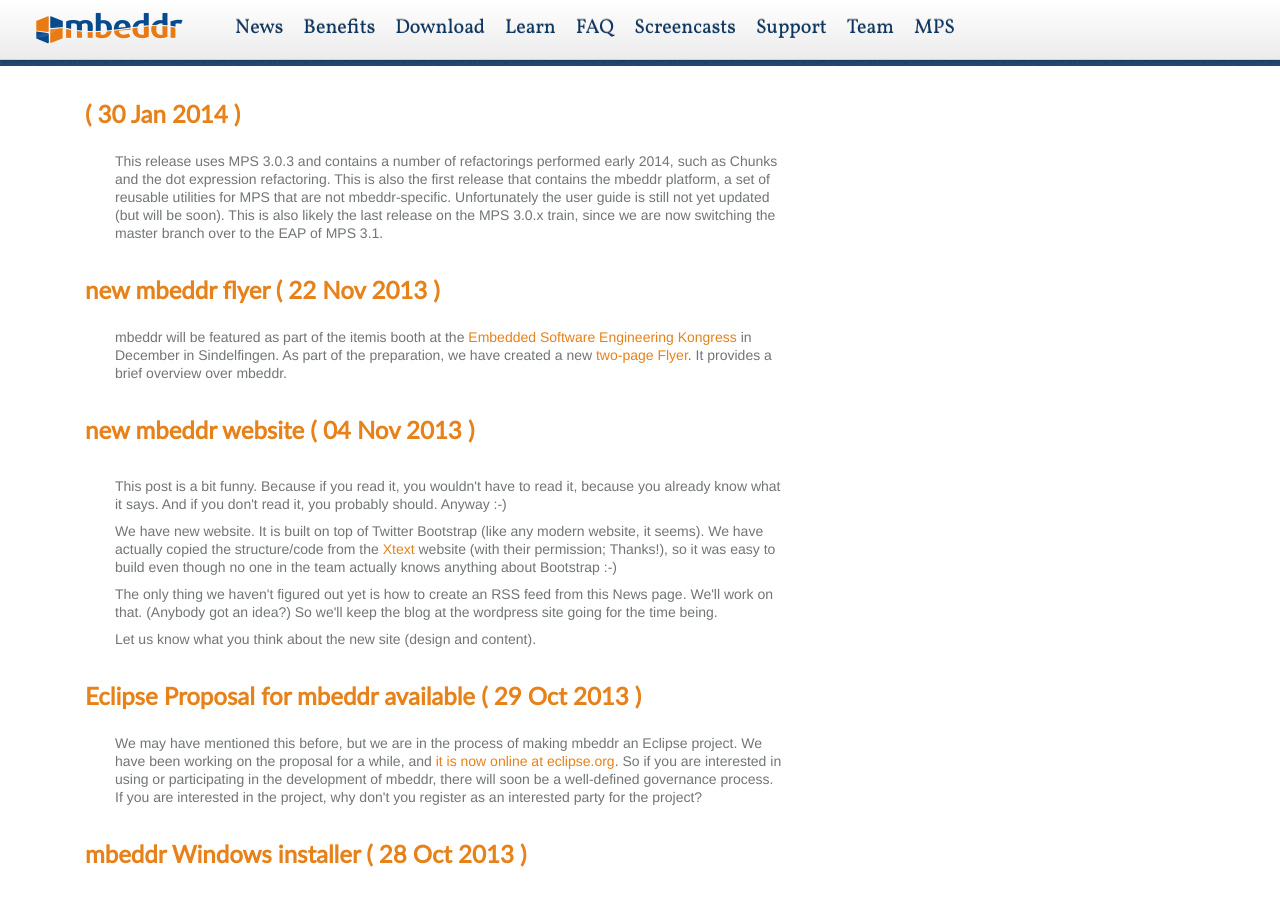
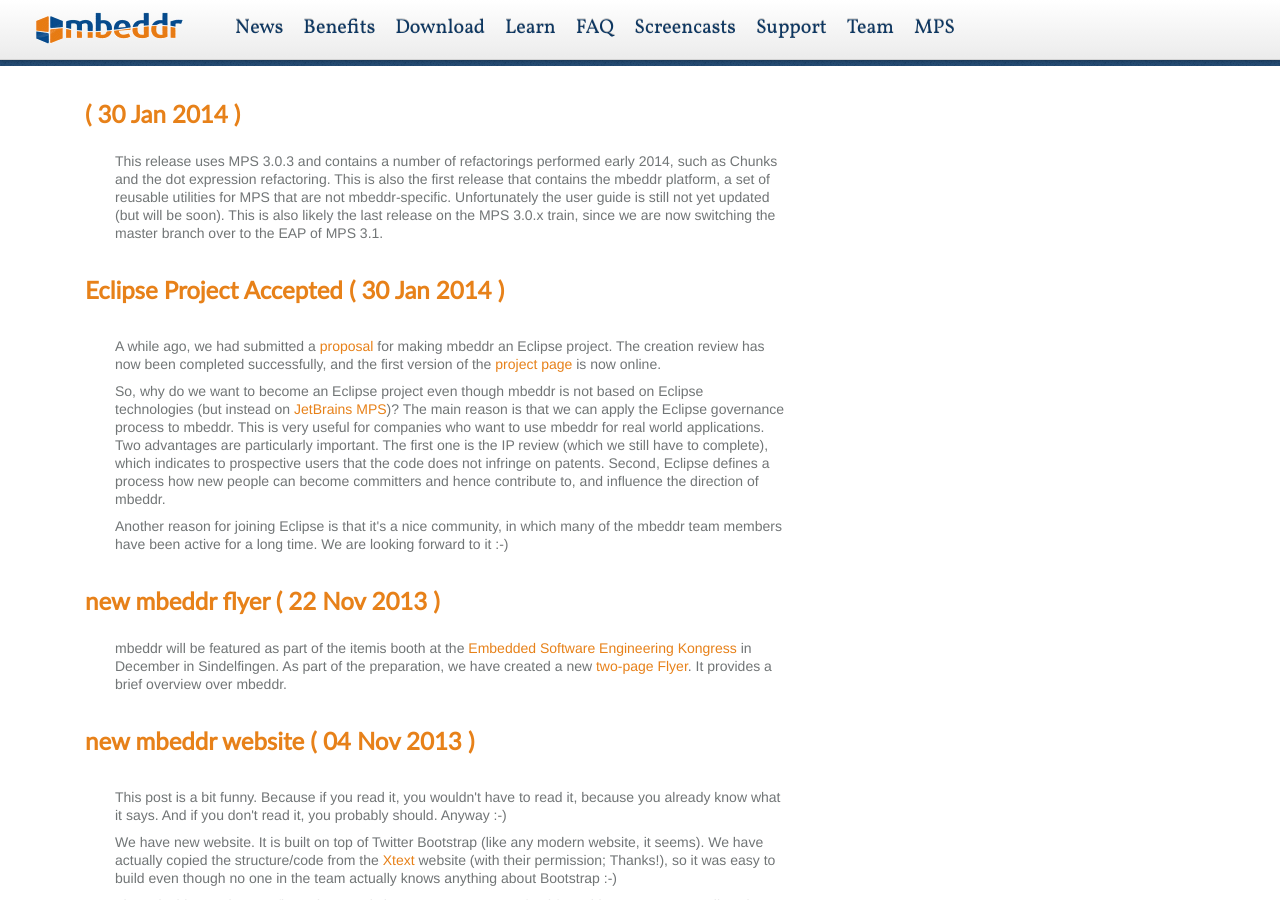
Before and after one commit to mbeddr/mbeddr.github.io, a Jekyll site: the page built from blog/index.html, in a window 1280 px wide and 900 px high. Built offline with Jekyll 4.4.1, drawn with Linux system fonts in a browser that asks for light colours; nearby versions of some CDN libraries; library files that are not in the unit come from our copies.

Commit message:
added new blog post

```diff
--- a/_posts/2013-10-29-eclipse-proposal.html
+++ b/_posts/2013-10-29-eclipse-proposal.html
@@ -2,4 +2,8 @@
 layout: blogpost
 title: Eclipse Proposal for mbeddr available
 ---
-We may have mentioned this before, but we are in the process of making mbeddr an Eclipse project. We have been working on the proposal for a while, and <a href="http://www.eclipse.org/proposals/technology.mbeddr/">it is now online at eclipse.org</a>. So if you are interested in using or participating in the development of mbeddr, there will soon be a well-defined governance process. If you are interested in the project, why don't you register as an interested party for the project?
+We may have mentioned this before, but we are in the process of making mbeddr an Eclipse project.
+We have been working on the proposal for a while, and <a href="http://www.eclipse.org/proposals/technology.mbeddr/"> it is
+now online at eclipse.org</a>. So if you are interested in using or participating in the development of mbeddr,
+there will soon be a well-defined governance process. If you are interested in the project, why don't you register
+as an interested party for the project?
--- /dev/null
+++ b/_posts/2014-01-30-eclipse-project.html
@@ -0,0 +1,21 @@
+---
+layout: blogpost
+title: Eclipse Project Accepted
+---
+<p>
+A while ago, we had submitted a <a href="http://www.eclipse.org/proposals/technology.mbeddr/">proposal</a> for making
+mbeddr an Eclipse project. The creation review has now been completed successfully, and the first version of the
+<a href="https://projects.eclipse.org/projects/technology.mbeddr">project page</a> is now online.
+</p>
+<p>
+So, why do we want to become an Eclipse project even though mbeddr is not based on Eclipse technologies (but instead on <a href="http://jetbrains.com/mps/">JetBrains MPS</a>)? The main
+reason is that we can apply the Eclipse governance process to mbeddr. This is very useful for companies who want
+to use mbeddr for real world applications. Two advantages are particularly important. The first one is the IP review
+(which we still have to complete), which indicates to prospective users that the code does not infringe on patents.
+Second, Eclipse defines a process how new people can become committers and hence contribute to, and influence the
+direction of mbeddr.
+</p>
+<p>
+Another reason for joining Eclipse is that it's a nice community, in which many of the mbeddr team members have been
+active for a long time. We are looking forward to it :-)
+</p>
```
